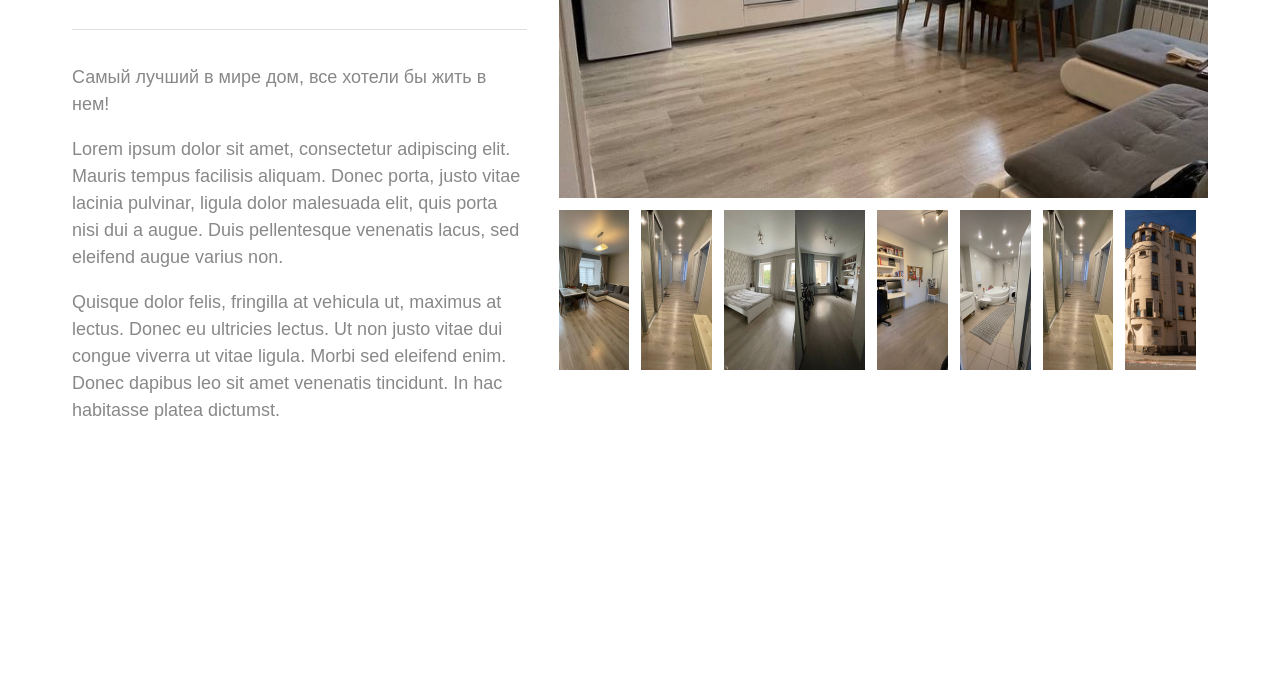
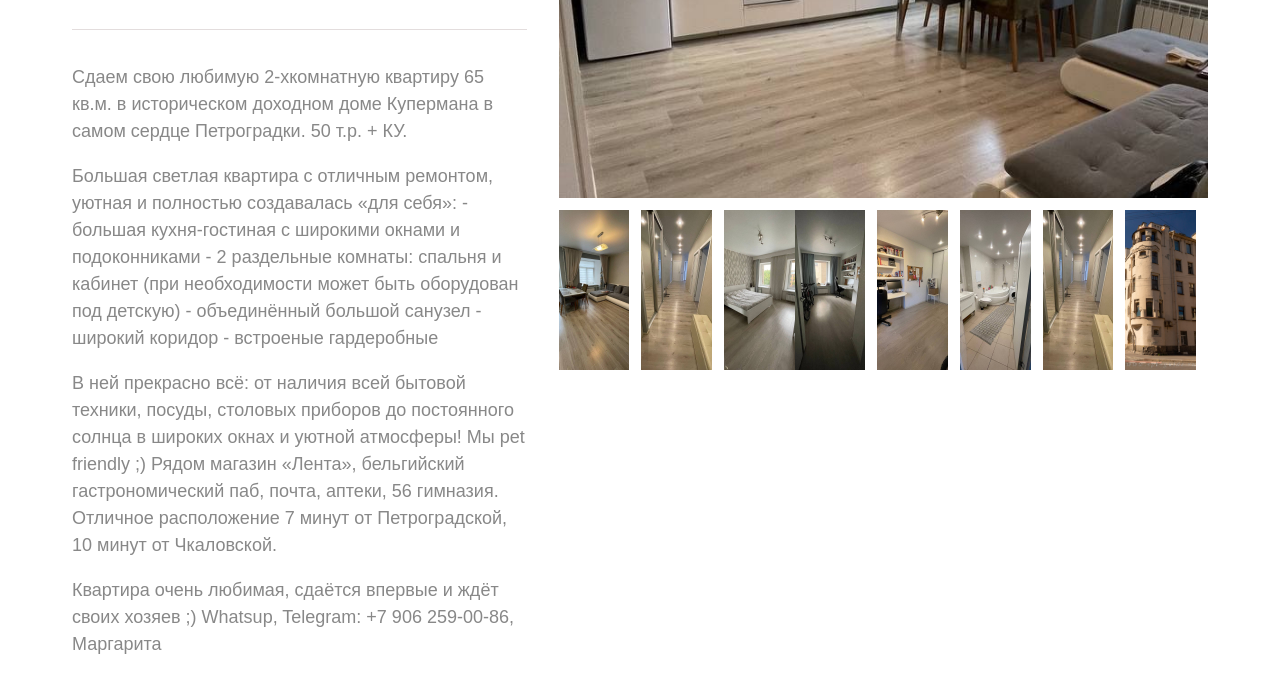
Before and after one commit to skalitin/skalitin.github.io, a plain HTML site: page index.html in a window 1280 px wide. Shown: the part 234-926 px from the top of the page. Before the commit the page ends 800 px from the top, so only its background shows below. Drawn offline with Linux system fonts and the light colour scheme.

Commit message:
Text update

```diff
--- a/index.html
+++ b/index.html
@@ -17,18 +17,24 @@
         <h2>50 т.р. в месяц</h2>
         <div class="description">
           <p>
-            Самый лучший в мире дом, все хотели бы жить в нем!
+            Сдаем свою любимую 2-хкомнатную квартиру 65 кв.м. в историческом доходном доме Купермана в самом сердце Петроградки. 50 т.р. + КУ.
             </p>
           <p>
-            Lorem ipsum dolor sit amet, consectetur adipiscing elit. Mauris tempus facilisis aliquam.
-            Donec porta, justo vitae lacinia pulvinar, ligula dolor malesuada elit, quis porta nisi dui a augue.
-            Duis pellentesque venenatis lacus, sed eleifend augue varius non.
+            Большая светлая квартира с отличным ремонтом, уютная и полностью создавалась «для себя»:
+            - большая кухня-гостиная с широкими окнами и подоконниками
+            - 2 раздельные комнаты: спальня и кабинет (при необходимости может быть оборудован под детскую)
+            - объединённый большой санузел
+            - широкий коридор
+            - встроеные гардеробные
             </p>
           <p>
-            Quisque dolor felis, fringilla at vehicula ut, maximus at lectus.
-            Donec eu ultricies lectus. Ut non justo vitae dui congue viverra ut vitae ligula.
-            Morbi sed eleifend enim. Donec dapibus leo sit amet venenatis tincidunt.
-            In hac habitasse platea dictumst.</p>
+            В ней прекрасно всё: от наличия всей бытовой техники, посуды, столовых приборов до постоянного солнца в широких окнах и уютной атмосферы! Мы pet friendly ;)
+Рядом магазин «Лента», бельгийский гастрономический паб, почта, аптеки, 56 гимназия. Отличное расположение 7 минут от Петроградской, 10 минут от Чкаловской.
+          </p>
+          <p>
+            Квартира очень любимая, сдаётся впервые и ждёт своих хозяев ;)
+            Whatsup, Telegram: +7 906 259-00-86, Маргарита
+          </p>
         </div>
       </div>
       <div class="column-xs-12 column-md-7">
```
